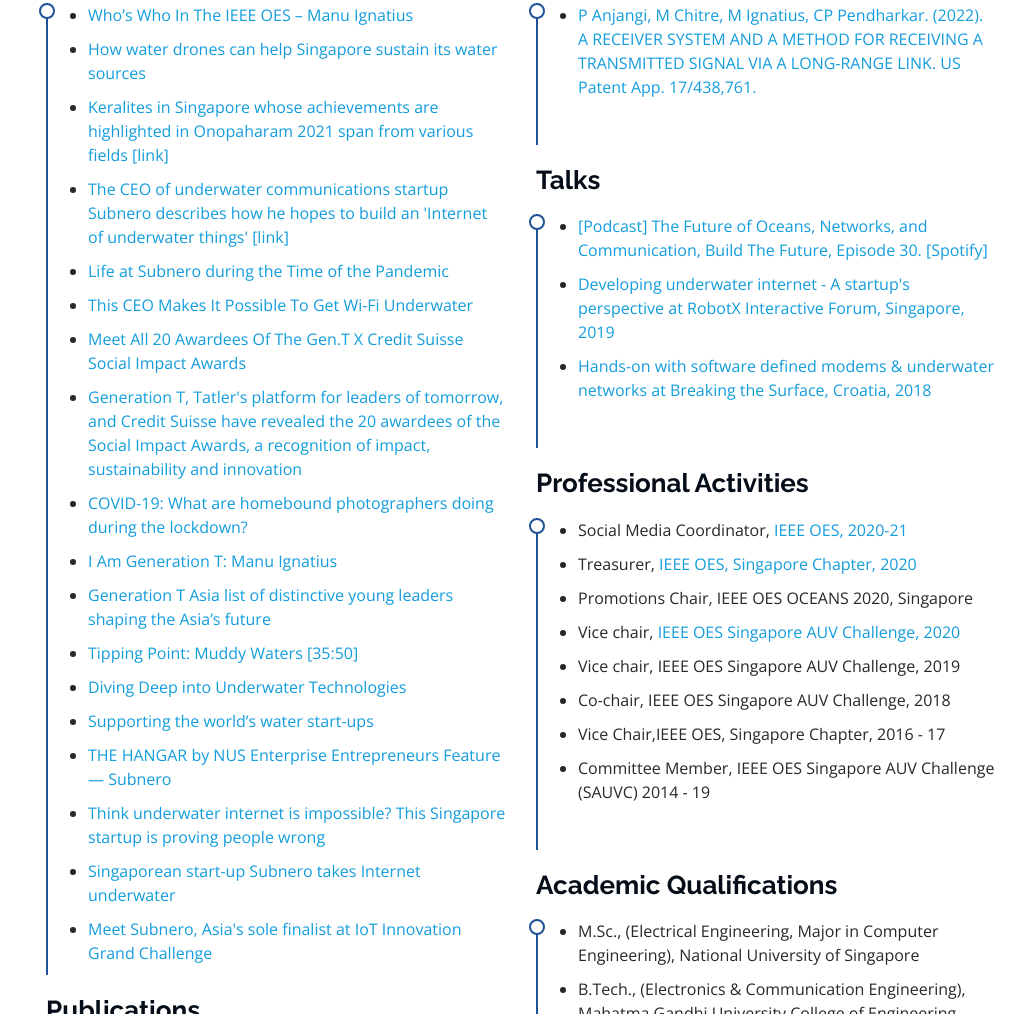
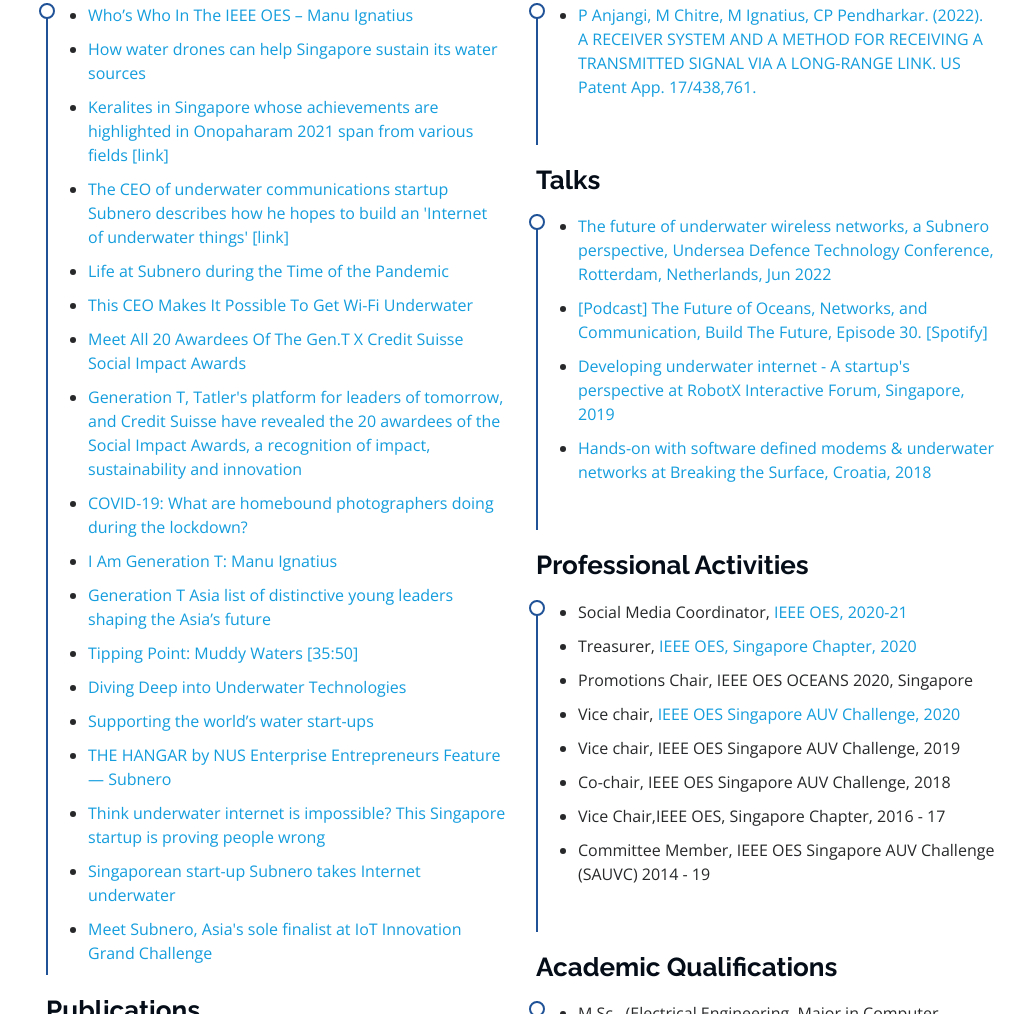
Before and after one commit to manuignatius/manuignatius.github.io, a plain HTML site: page index.html in a window 1280 px wide. Shown: the part 1622-2636 px from the top of the page, without its empty margins (269-1280 px from the left). Drawn offline with nearby package versions, Linux system fonts and the light colour scheme; a script that the page names is missing; files whose address does not match are found by name.

Commit message:
UDT 2022 talk

```diff
--- a/index.html
+++ b/index.html
@@ -202,6 +202,7 @@
             <h3 class="resume-title">Talks</h3>
             <div class="resume-item">
               <ul>
+                <li><a href="https://www.udt-global.com/udt-2022/underwater-sound-legislation" target="_blank">The future of underwater wireless networks, a Subnero perspective, Undersea Defence Technology Conference, Rotterdam, Netherlands, Jun 2022</a></li>
                 <li><a href="https://www.buildthefuturepodcast.com/episode/manu-ignatius-subnero" target="_blank">[Podcast] The Future of Oceans, Networks, and Communication, Build The Future, Episode 30.</a> <a href="https://open.spotify.com/episode/1FrGPojKUVl8R9GnVeNiCT" target="_blank"> [Spotify]</a></li>
                 <li><a href="https://robotx.org/programs/2019-robotx-interactive-forum/" target="_blank">Developing underwater internet - A startup's perspective at RobotX Interactive Forum, Singapore, 2019</a></li>
                 <li><a href="https://bts.fer.hr/session/hands-on-with-software-defined-modems-underwater-networks/" target="_blank">Hands-on with software defined modems & underwater networks at Breaking the Surface, Croatia, 2018</a></li>
```
Also changed, not shown: assets/img/talk-udt.png (added).
